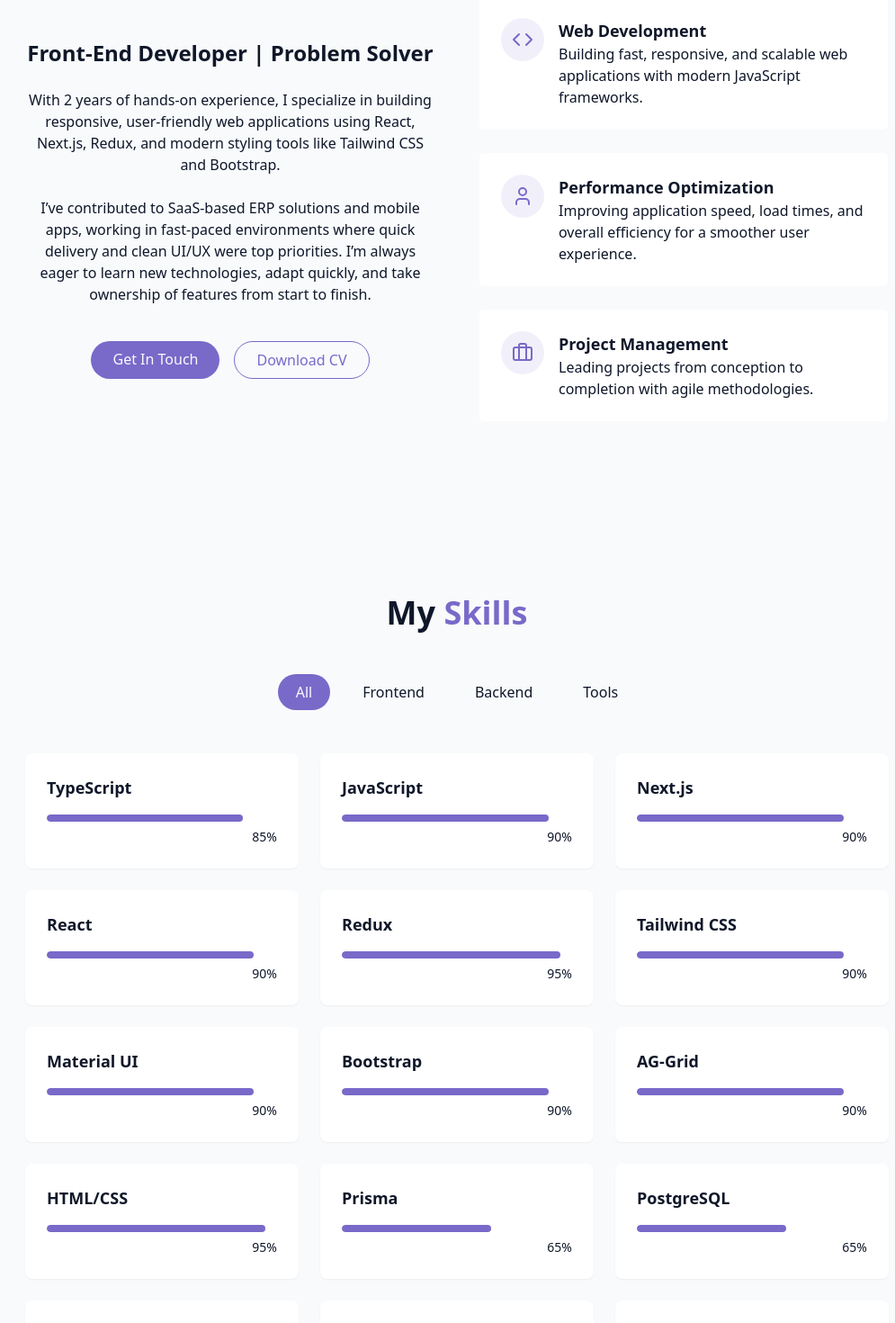
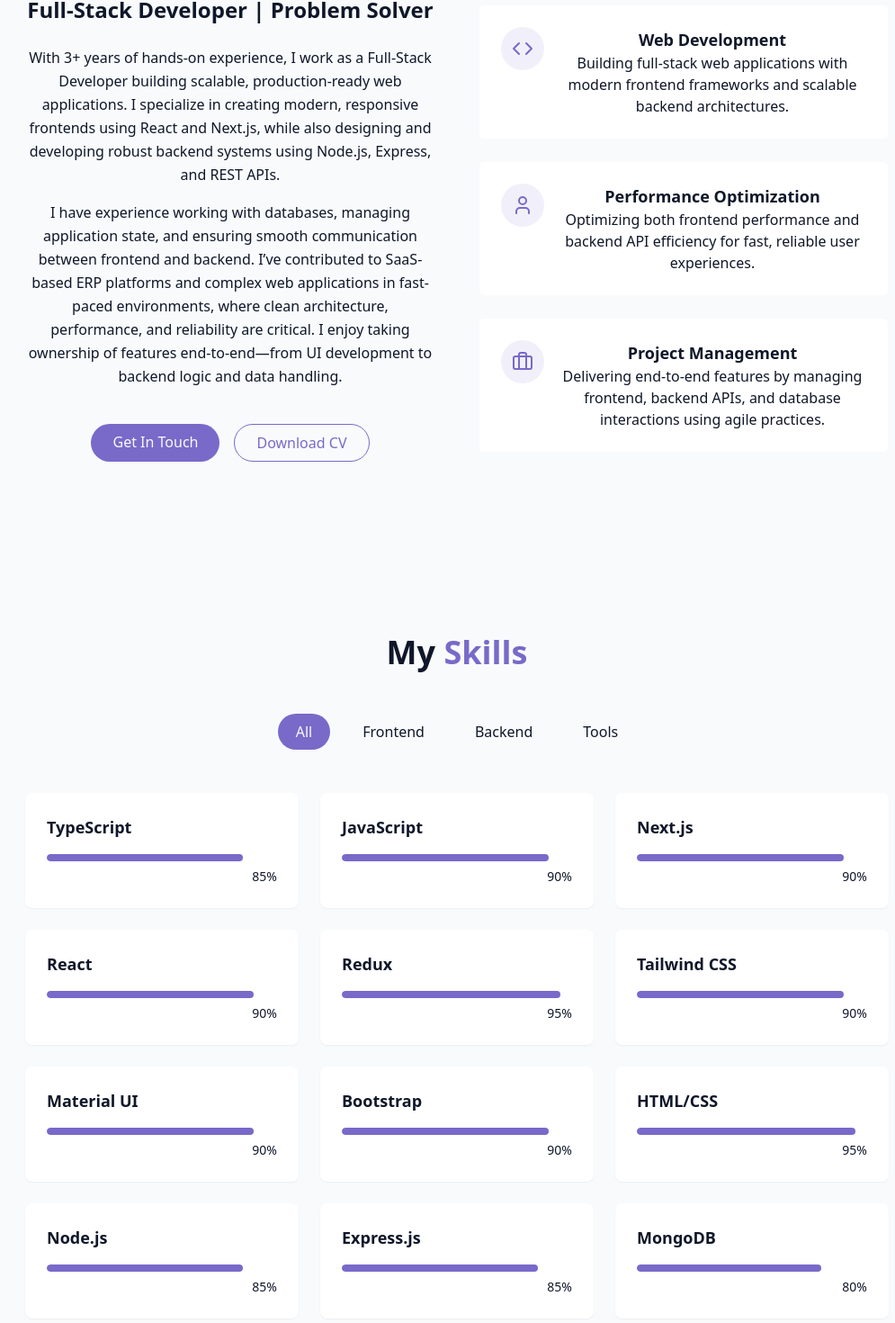
Before and after one commit to gitika0612/Portfolio, a React (Vite) app: page / in a window 1280 px wide. Shown: the part 989-2459 px from the top of the page at 90% size, without its empty margins (132-1127 px from the left). Built offline with nearby package versions, Linux system fonts and the light colour scheme.

Commit message:
updated portfolio

```diff
--- a/src/components/AboutSection.jsx
+++ b/src/components/AboutSection.jsx
@@ -2,37 +2,51 @@
 
 export const AboutSection = () => {
   return (
-        <section id="about" className="py-24 px-4 relative">
-            {" "}
+    <section id="about" className="relative py-24 px-4">
       <div className="container mx-auto max-w-5xl">
-                <h2 className="text-3xl md:text-4xl font-bold mb-12 text-center">
-                    About <span className="text-primary"> Me</span>
+        <h2 className="mb-12 text-center text-3xl font-bold md:text-4xl">
+          About <span className="text-primary">Me</span>
         </h2>
 
-                <div className="grid grid-cols-1 md:grid-cols-2 gap-12 items-center">
-                    <div className="space-y-6">
+        <div className="grid grid-cols-1 items-center gap-12 md:grid-cols-2">
+          <div className="max-w-xl space-y-6">
             <h3 className="text-2xl font-semibold">
-                            Front-End Developer | Problem Solver
+              Full-Stack Developer | Problem Solver
             </h3>
 
-                        <p className="text-muted-foreground">
-                            With 2 years of hands-on experience, I specialize in building responsive, user-friendly web applications using React, Next.js, Redux, and modern styling tools like Tailwind CSS and Bootstrap.
+            <div className="space-y-4 text-sm leading-relaxed text-muted-foreground md:text-base">
+              <p>
+                With{" "}
+                <span className="font-medium text-foreground">
+                  3+ years of hands-on experience
+                </span>
+                , I work as a Full-Stack Developer building scalable,
+                production-ready web applications. I specialize in creating
+                modern, responsive frontends using React and Next.js, while also
+                designing and developing robust backend systems using Node.js,
+                Express, and REST APIs.
               </p>
 
-                        <p className="text-muted-foreground">
-                            I’ve contributed to SaaS-based ERP solutions and mobile apps, working in fast-paced environments where quick delivery and clean UI/UX were top priorities. I’m always eager to learn new technologies, adapt quickly, and take ownership of features from start to finish.
+              <p>
+                I have experience working with databases, managing application
+                state, and ensuring smooth communication between frontend and
+                backend. I’ve contributed to SaaS-based ERP platforms and
+                complex web applications in fast-paced environments, where clean
+                architecture, performance, and reliability are critical. I enjoy
+                taking ownership of features end-to-end—from UI development to
+                backend logic and data handling.
               </p>
+            </div>
 
-                        <div className="flex flex-col sm:flex-row gap-4 pt-4 justify-center">
+            <div className="flex flex-col gap-4 pt-4 sm:flex-row justify-center">
               <a href="#contact" className="cosmic-button">
-                                {" "}
                 Get In Touch
               </a>
 
               <a
-                                href="/Gitika-CV.pdf"
+                href="/Gitika_CV.pdf"
                 download
-                                className="px-6 py-2 rounded-full border border-primary text-primary hover:bg-primary/10 transition-colors duration-300"
+                className="rounded-full border border-primary px-6 py-2 text-primary transition-colors duration-300 hover:bg-primary/10"
               >
                 Download CV
               </a>
@@ -40,43 +54,48 @@
           </div>
 
           <div className="grid grid-cols-1 gap-6">
-                        <div className="gradient-border p-6 card-hover">
+            <div className="gradient-border card-hover p-6">
               <div className="flex items-start gap-4">
-                                <div className="p-3 rounded-full bg-primary/10">
+                <div className="rounded-full bg-primary/10 p-3">
                   <Code className="h-6 w-6 text-primary" />
                 </div>
-                                <div className="text-left">
-                                    <h4 className="font-semibold text-lg"> Web Development</h4>
+                <div>
+                  <h4 className="text-lg font-semibold">Web Development</h4>
                   <p className="text-muted-foreground">
-                                        Building fast, responsive, and scalable web applications with modern JavaScript frameworks.
+                    Building full-stack web applications with modern frontend
+                    frameworks and scalable backend architectures.
                   </p>
                 </div>
               </div>
             </div>
-                        <div className="gradient-border p-6 card-hover">
+
+            <div className="gradient-border card-hover p-6">
               <div className="flex items-start gap-4">
-                                <div className="p-3 rounded-full bg-primary/10">
+                <div className="rounded-full bg-primary/10 p-3">
                   <User className="h-6 w-6 text-primary" />
                 </div>
-                                <div className="text-left">
-                                    <h4 className="font-semibold text-lg">Performance Optimization</h4>
+                <div>
+                  <h4 className="text-lg font-semibold">
+                    Performance Optimization
+                  </h4>
                   <p className="text-muted-foreground">
-                                        Improving application speed, load times, and overall efficiency for a smoother user experience.
+                    Optimizing both frontend performance and backend API
+                    efficiency for fast, reliable user experiences.
                   </p>
                 </div>
               </div>
             </div>
-                        <div className="gradient-border p-6 card-hover">
+
+            <div className="gradient-border card-hover p-6">
               <div className="flex items-start gap-4">
-                                <div className="p-3 rounded-full bg-primary/10">
+                <div className="rounded-full bg-primary/10 p-3">
                   <Briefcase className="h-6 w-6 text-primary" />
                 </div>
-
-                                <div className="text-left">
-                                    <h4 className="font-semibold text-lg">Project Management</h4>
+                <div>
+                  <h4 className="text-lg font-semibold">Project Management</h4>
                   <p className="text-muted-foreground">
-                                        Leading projects from conception to completion with agile
-                                        methodologies.
+                    Delivering end-to-end features by managing frontend, backend
+                    APIs, and database interactions using agile practices.
                   </p>
                 </div>
               </div>
--- a/src/components/ContactSection.jsx
+++ b/src/components/ContactSection.jsx
@@ -1,12 +1,7 @@
 import {
-    Instagram,
     Linkedin,
     Mail,
-    MapPin,
     Phone,
-    Send,
-    Twitch,
-    Twitter,
 } from "lucide-react";
 
 
--- a/src/components/HeroSection.jsx
+++ b/src/components/HeroSection.jsx
@@ -21,7 +21,7 @@
                     </h1>
 
                     <p className="text-lg md:text-xl text-muted-foreground max-2-2xl mx-auto opacity-0 animate-fade-in-delay-3">
-                        Front-End Developer crafting fast, intuitive, and modern web experiences with React, Next.js, and more.
+                    Full Stack Developer crafting fast, scalable, and modern web applications using React, Next.js, Node.js, Express, Prisma, and modern databases.
                     </p>
 
                     <div className="pt-4 opacity-0 animate-fade-in-delay-4">
--- a/src/components/SkillsSection.jsx
+++ b/src/components/SkillsSection.jsx
@@ -11,15 +11,18 @@
   { name: "Tailwind CSS", level: 90, category: "frontend" },
   { name: "Material UI", level: 90, category: "frontend" },
   { name: "Bootstrap", level: 90, category: "frontend" },
-  { name: "AG-Grid", level: 90, category: "frontend" },
   { name: "HTML/CSS", level: 95, category: "frontend" },
 
   // Backend
-  { name: "Prisma", level: 65, category: "backend" },
-  { name: "PostgreSQL", level: 65, category: "backend" },
+  { name: "Node.js", level: 85, category: "backend" },
+  { name: "Express.js", level: 85, category: "backend" },
+  { name: "MongoDB", level: 80, category: "backend" },
+  { name: "Prisma", level: 75, category: "backend" },
+  { name: "REST APIs", level: 88, category: "backend" },
 
   // Tools
   { name: "Vercel", level: 85, category: "tools" },
+  { name: "Cursor", level: 95, category: "tools" },
   { name: "Postman", level: 90, category: "tools" },
   { name: "Git/GitHub", level: 90, category: "tools" },
   { name: "VS Code", level: 95, category: "tools" },
```
Also changed, not shown: 2 other files (tests, documents, lock files or other folders). Lines whose indentation alone changed are shown as unchanged.
